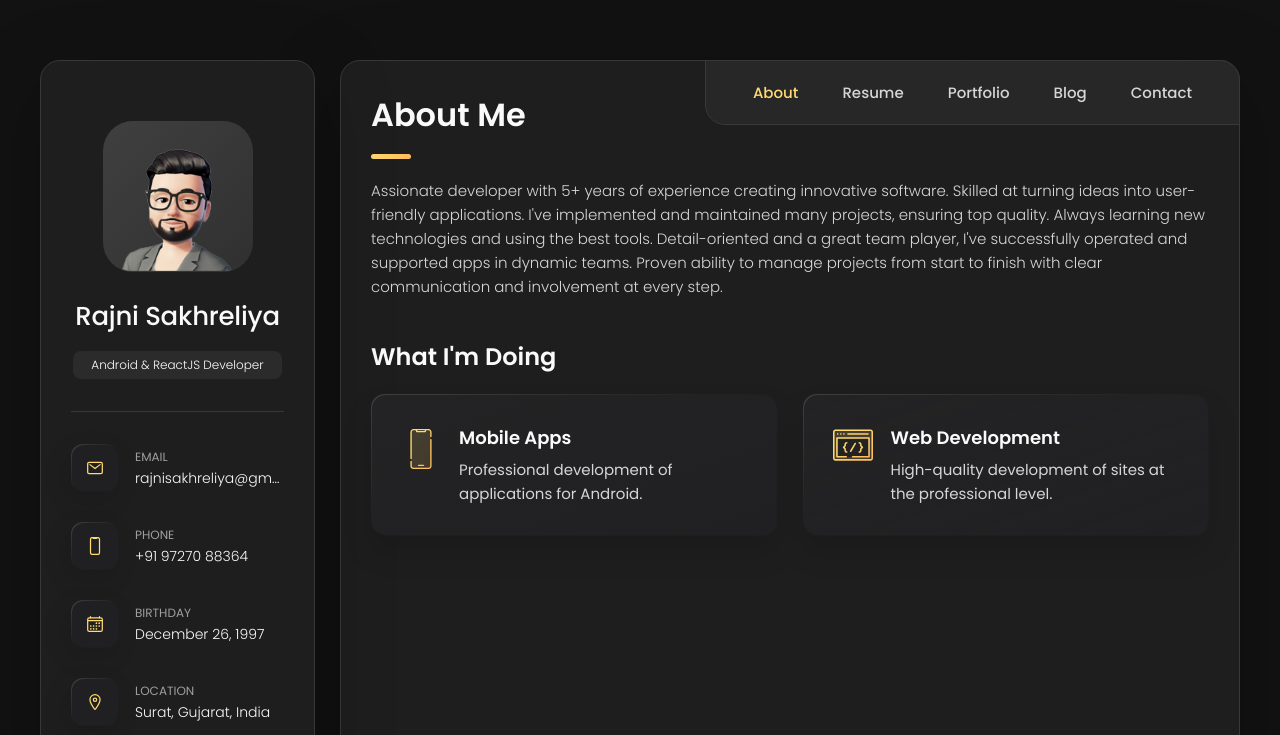
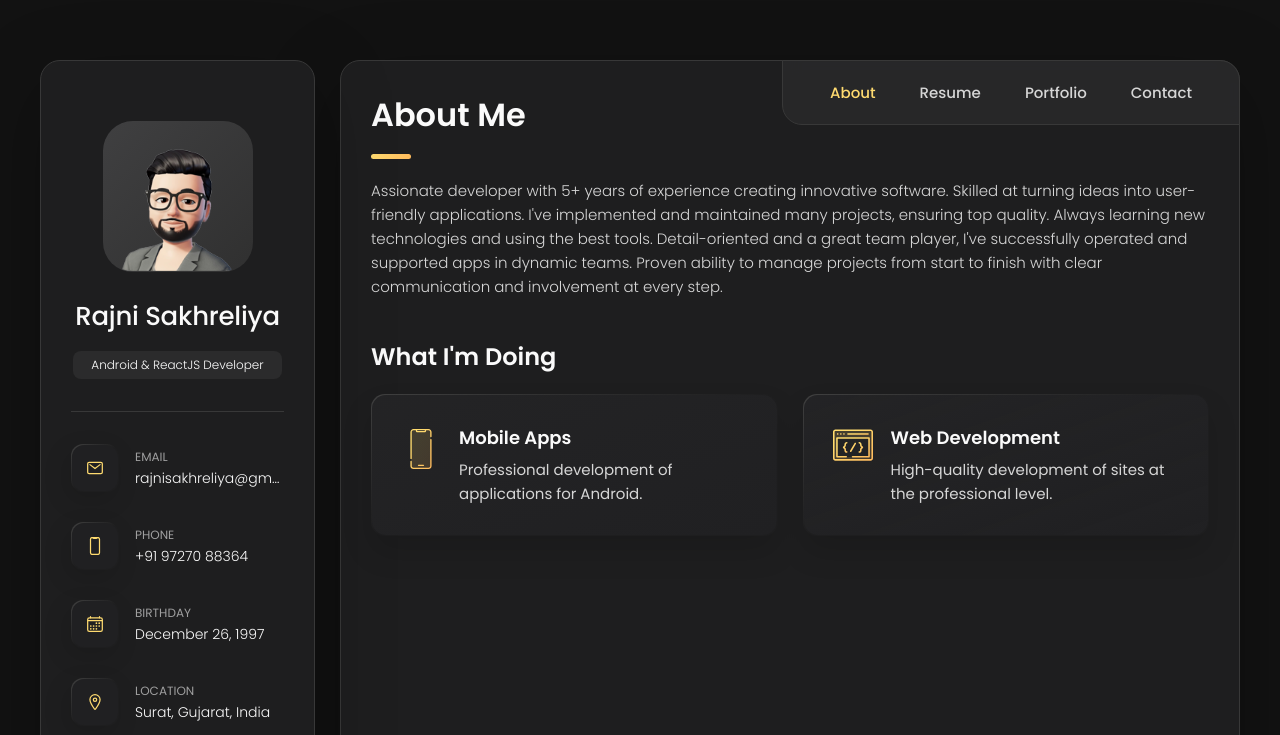
Before and after one commit to RajniSakhreliya/personal-portfolio, a plain HTML site: page index.html in a window 1280 px wide. Shown: the top 735 px of the page. Drawn offline with nearby package versions, Linux system fonts and the light colour scheme.

Commit message:
Update index.html

```diff
--- a/index.html
+++ b/index.html
@@ -144,9 +144,9 @@
             <button class="navbar-link" data-nav-link>Portfolio</button>
           </li>
 
-          <li class="navbar-item">
+          <!-- <li class="navbar-item">
             <button class="navbar-link" data-nav-link>Blog</button>
-          </li>
+          </li> -->
 
           <li class="navbar-item">
             <button class="navbar-link" data-nav-link>Contact</button>
@@ -827,7 +827,7 @@
         - #BLOG
       -->
 
-      <article class="blog" data-page="blog">
+      <!-- <article class="blog" data-page="blog">
 
         <header>
           <h2 class="h2 article-title">Blog</h2>
@@ -1002,7 +1002,7 @@
 
         </section>
 
-      </article>
+      </article> -->
 
 
       <!--
```
